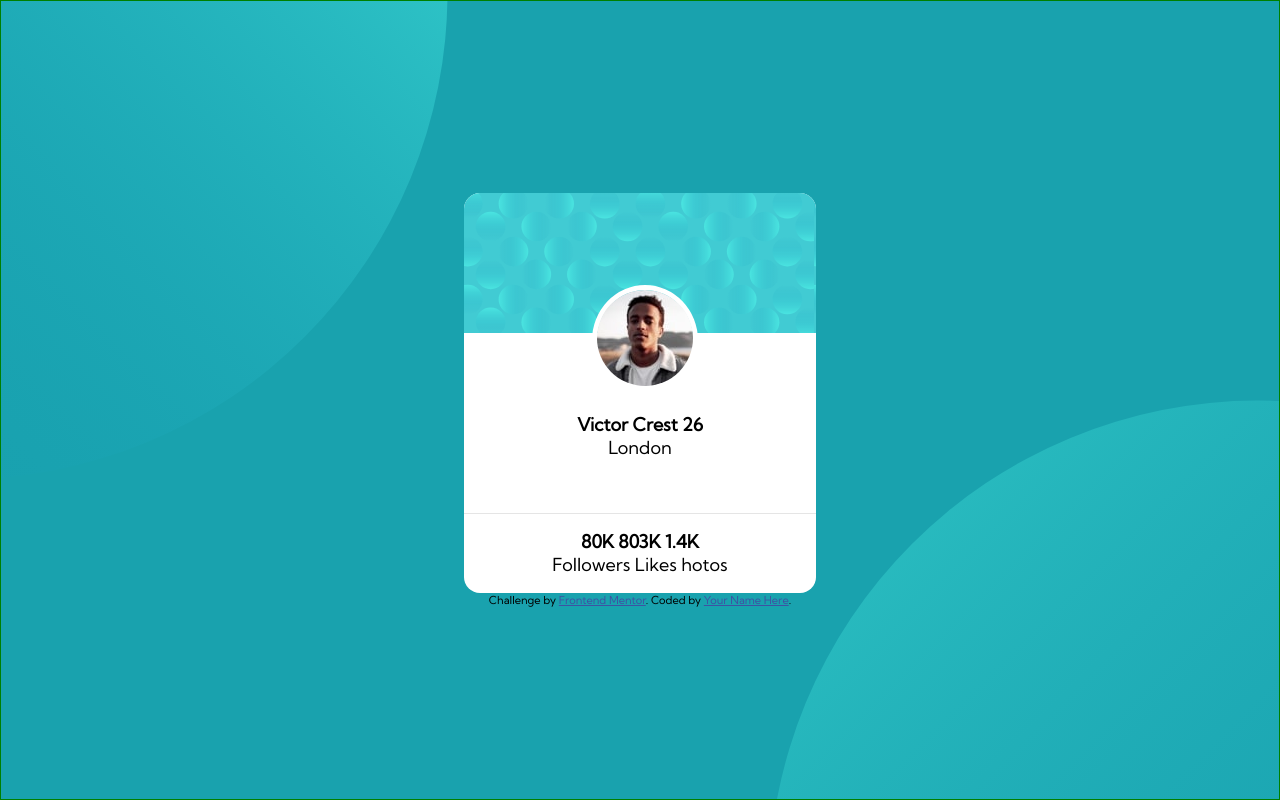
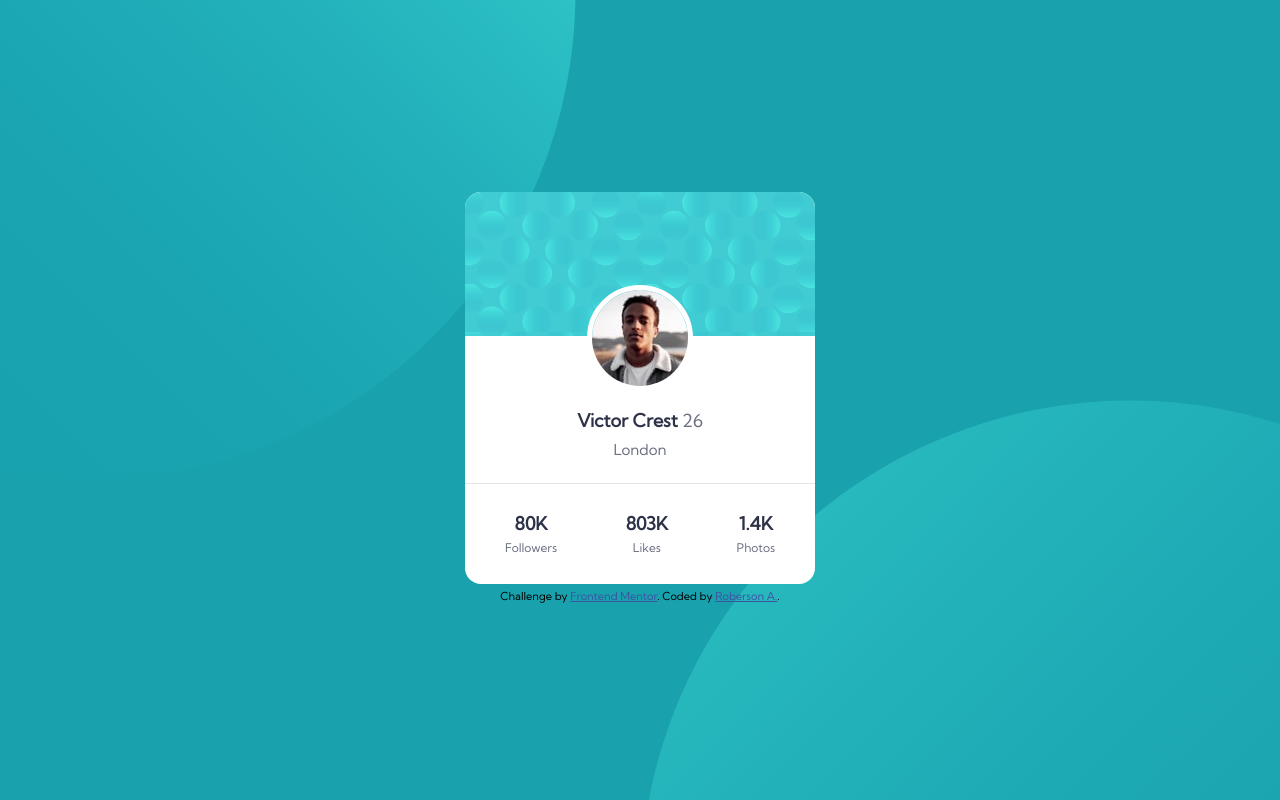
Before and after one commit to Roberson-Andrade/profile-card-component-main, a plain HTML site: page index.html in a window 1280 px wide. Drawn offline with Linux system fonts and the light colour scheme.

Commit message:
style and structure finished

```diff
--- a/index.html
+++ b/index.html
@@ -22,34 +22,41 @@
       </div>
 
       <div class="card__body">
-          <h4>Victor Crest <span>26</span></h4>
-        London
-      </div>
+        <div class="profile-img">
+          <img src="./images/image-victor.jpg" alt="Profile Image">
+        </div>
 
-      <div class="profile-img">
-        <img src="./images/image-victor.jpg">
+        <div class="profile-name">
+          <h4>Victor Crest <span class="text-muted">26</span></h4>
+        </div>
+
+        <div class="profile-city">
+          <span class="text-muted">London</span>
+        </div>
       </div>
 
       <div class="card__footer">
-        <h4>80K 803K 1.4K</h4>
-        Followers
+        <div class="status">
+          <p class="status__title">80K</p>
+          <p class="status__description">Followers</p>
+        </div>
 
-        Likes
+        <div class="status">
+          <p class="status__title">803K</p>
+          <p class="status__description">Likes</p>
+        </div>
 
-        hotos
+        <div class="status">
+          <p class="status__title">1.4K</p>
+          <p class="status__description">Photos</p>
+        </div>
       </div>
     </div>
 
     <div class="attribution">
       Challenge by <a href="https://www.frontendmentor.io?ref=challenge" target="_blank">Frontend Mentor</a>.
-      Coded by <a href="#">Your Name Here</a>.
+      Coded by <a href="https://github.com/Roberson-Andrade">Roberson A.</a>.
     </div>
   </div>
-
-
-
-
-
-
 </body>
 </html>
--- a/style.css
+++ b/style.css
@@ -18,8 +18,8 @@ body {
     font-size: 18px;
     min-height: 100vh;
     background: url('./images/bg-pattern-top.svg'), url('./images/bg-pattern-bottom.svg'), var(--bg-color);
-    background-repeat: no-repeat;
-    background-position: right 65vw bottom 40vh, top 50vh left 60vw;
+    background-repeat: no-repeat, no-repeat;
+    background-position: right 55vw bottom 40vh, top 50vh left 50vw;
     overflow: hidden;
 }
 
@@ -29,57 +29,78 @@ body {
     flex-direction:column;
     justify-content: center;
     align-items: center;
-    width: 100%;
     height: 100vh;
     margin:0 auto;
-    border: 1px solid green;
 }
 
 .card {
-    position: relative;
-    width: 22rem;
-    height: 25rem;
     border-radius: 1rem;
     background-color: white;
     z-index: 1;
 }
 
 .card__header{
-    height: 35%;
+    padding: 4.5rem 0;
     border-radius: 1rem 1rem 0 0;
     background-image: url('./images/bg-pattern-card.svg');
 }
 
 .profile-img {
-    position: absolute;
-    border: 5px solid white;
-    border-radius: 50%;
-    top: 35%;
-    left: 50%;
-    margin-top: -48px;
-    margin-left: -48px;
+    margin: -53% 0 10%;
 }
 
 .profile-img img {
     border-radius: 50%;
+    border: 5px solid white;
 }
 
 .card__body {
-    padding: 5rem;
+    padding: 1rem 7rem;
     text-align: center;
-    height: 45%;
+}
+
+.profile-name, .status {
+    font-size: 18px;
+    font-weight: 700;
+    color: var(--text-color);
+}
+
+.profile-city {
+    font-size: smaller;
+    padding: 0.5rem;
+}
+
+.text-muted {
+    color: var(--dark-blue);
+    font-weight: 400;
 }
 
 .card__footer {
+    display: flex;
+    flex-direction: row;
+    justify-content: space-between;
     border-top: 0.5px solid hsl(0, 0%, 59%, 0.25) ;
-    height: 20%;
+    padding: 0.8rem 1.5rem;
+    text-align: center;
+}
+
+.status {
+    display: flex;
+    flex-direction: column;
     padding: 1rem;
 
-    text-align: center;
+}
+
+.status__description {
+    font-size: 12px;
+    font-weight: 400;
+    color: var(--dark-blue);
+    margin-top: 5px;
 }
 
 .attribution {
     font-size: 11px;
+    margin:5px;
 }
 .attribution a {
     color: hsl(228, 45%, 44%);
```
